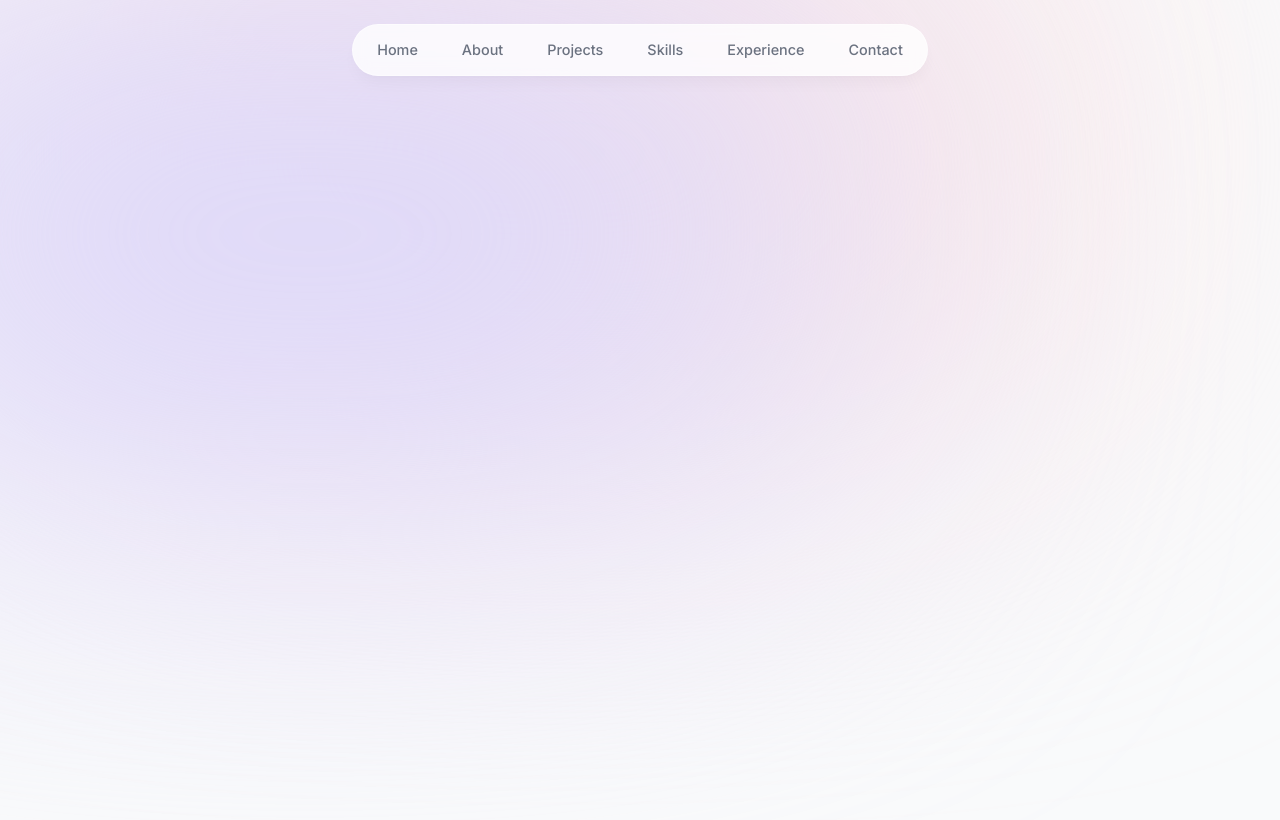
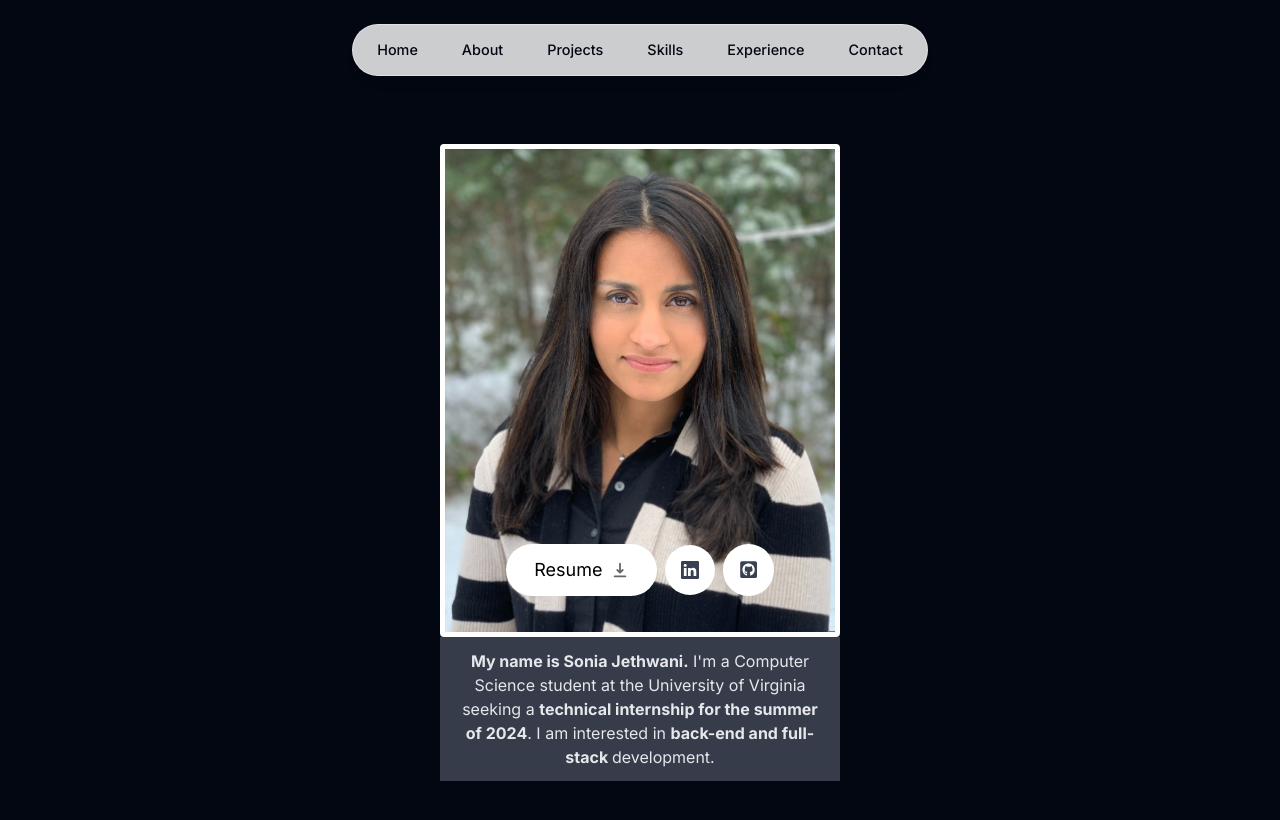
Before and after one commit to soniajethwani/Portfolio-Website, a Next.js app: page / in a window 1280 px wide. Shown: the top 820 px of the page. Built offline with nearby package versions, Linux system fonts and the light colour scheme.

Commit message:
some stylistic changes

```diff
--- a/app/layout.tsx
+++ b/app/layout.tsx
@@ -16,12 +16,15 @@ export default function RootLayout({
 }) {
   return (
     <html lang="en">
-      <body className={`${inter.className} bg-gray-50 text-gray-950 relative h-[5000px]`}>
-        <div className="bg-[#fbe2e3] absolute top-[-6rem] -z-10 right-[11rem] h-[31.25rem] w-[31.25rem] rounded-full blur-[10rem] sm:w-[68.75rem]"></div>
-        <div className="bg-[#dbd7fb] absolute top-[-1rem] -z-10 left-[-35rem] h-[31.25rem] w-[50rem] rounded-full blur-[10rem] sm:w-[68.75rem] md:left-[-33rem] lg:left-[-28rem] xl:left-[-15rem] 2xl:left-[-5rem]"></div>
+      <body className={`${inter.className} bg-gray-950 text-gray-50 relative h-[5000px] pt-28 sm:pt-36`}>
+        {/* <div className="bg-[#1f27ff] absolute top-[-6rem] -z-10 right-[11rem] h-[31.25rem] w-[31.25rem] rounded-full blur-[10rem] sm:w-[68.75rem]"></div>
+        <div className="bg-[#0bb736] absolute top-[-1rem] -z-10 left-[-35rem] h-[31.25rem] w-[50rem] rounded-full blur-[10rem] sm:w-[68.75rem] md:left-[-33rem] lg:left-[-28rem] xl:left-[-15rem] 2xl:left-[-5rem]"></div> */}
         <Header />
         {children}
       </body>
     </html>
   )
 }
+
+//blue: 1f27ff
+//green: 0bb736
--- a/app/page.tsx
+++ b/app/page.tsx
@@ -1,6 +1,9 @@
+import Intro from "@/components/intro";
+
 export default function Home() {
   return (
-    <main className="">
+    <main className="flex flex-col items-center px-4">
+      <Intro />
     </main>
   )
 }
--- a/components/header.tsx
+++ b/components/header.tsx
@@ -8,23 +8,23 @@ import Link from 'next/link';
 export default function Header() {
   return (
         <header className='z-[999] relative'>
-            <motion.div className='fixed top-0 left-1/2 h-[4.5rem] w-full rounded-none border border-white border-opacity-40 bg-white bg-opacity-80 shadow-lg shadow-black/[0.03] backdrop-blur-[0.5rem] sm:top-6 sm:h-[3.25rem] sm:w-[36rem] sm:rounded-full'
+            <motion.div className='fixed top-0 left-1/2 h-[4.5rem] w-full border border-white border-opacity-40 bg-white bg-opacity-80 shadow-lg shadow-black/[0.03] backdrop-blur-[0.5rem] sm:top-6 sm:h-[3.25rem] sm:w-[36rem] sm:rounded-full'
             initial={{ y: -100, x: "-50%", opacity: 0 }}
             animate={{ y: 0, x: "-50%", opacity: 1 }}
-            transition={{ delay: 0.5, duration: 2 }}
+            transition={{ delay: 0.5, duration: 2, type: "spring" }}
             ></motion.div>
 
             <nav className='flex fixed top-[0.15rem] left-1/2 h-12 -translate-x-1/2 py-2 sm:top-[1.7rem] sm:h-[initial] sm:py-0'>
-                <ul className='flex w-[22rem] flex-wrap items-center justify-center gap-y-1 text-[0.9rem] font-medium text-gray-500 sm:w-[initial] sm:flex-nowrap sm:gap-5'>
+                <ul className='flex w-[22rem] flex-wrap items-center justify-center gap-y-1 text-[0.9rem] font-medium text-gray-950 sm:w-[initial] sm:flex-nowrap sm:gap-5'>
                     {
                         links.map(link => (
                             <motion.li className='h-3/4 flex items-center justify-center '
                             key={link.hash}
                             initial={{ y: -100, opacity: 0 }}
                             animate={{ y: 0, opacity: 1 }}
-                            transition={{ delay: 0.5, duration: 2 }}
+                            transition={{ delay: 0.5, duration: 2, type: "spring" }}
                             >
-                                <Link className='flex w-full items-center justify-center px-3 py-3 hover:text-gray-950 transition' href={link.hash}>{link.name}</Link>
+                                <Link className='flex w-full items-center justify-center px-3 py-3 hover:text-amber-500 transition' href={link.hash}>{link.name}</Link>
                             </motion.li>
                         ))
                     }
--- a/components/intro.tsx
+++ b/components/intro.tsx
@@ -0,0 +1,99 @@
+"use client";
+
+import Image from 'next/image'
+import React from 'react'
+import profile_picture from "@/public/profile_picture.png"
+import {motion} from "framer-motion";
+import {HiDownload} from "react-icons/hi";
+import {BsLinkedin} from "react-icons/bs";
+import { FaGithubSquare } from 'react-icons/fa';
+
+export default function Intro() {
+  return (
+    <section
+    className="mb-28 max-w-[50rem] sm:mb-0 scroll-mt-[100rem]"
+    >
+    <div className='flex flex-col'>
+    <div className='flex items-center justify-left'>
+        <div className='relative'>
+            <motion.div
+                initial={{ opacity: 0, scale: 0 }}
+                animate={{ opacity: 1, scale: 1}}
+                transition={{ delay: 0.5, duration: 2, type: "spring"}}
+            >
+
+            <div className="h-[400px] w-[400px]">
+                <Image src={profile_picture} alt="Sonia's Picture"
+              width="400"
+              height="400"
+              quality="95"
+              priority={true}
+              className="rounded object-cover border-[0.35rem] border-white" />
+                <div className="bottom-0 px-4 py-3 bg-gray-500/50 w-full">
+                <p className="text-gray-200 text-center">
+                    <span className="font-bold">My name is Sonia Jethwani.</span> I'm a Computer Science student at the University of Virginia seeking a {" "}
+                    <span className="font-bold">technical internship for the summer of 2024</span>. I am interested in {" "}
+                    <span className="font-bold">back-end and full-stack </span> development.
+                </p>
+                </div>
+            </div>
+
+            </motion.div>
+
+            {/* <motion.span
+            className="absolute bottom-0 right-0 text-8xl"
+            initial={{ opacity: 0, scale: 0 }}
+            animate={{ opacity: 1, scale: 1 }}
+            transition={{
+              type: "spring",
+              stiffness: 125,
+              delay: 2,
+              duration: 4,
+            }}
+          >
+            👋
+          </motion.span> */}
+
+        </div>
+    </div>
+
+    {/* <div>
+    <motion.h1
+        className="mb-10 mt-4 px-4 text-left text-l font-medium !leading-[1.5] sm:text-xl"
+        initial={{ opacity: 0, y: 100 }}
+        animate={{ opacity: 1, y: 0 }}
+        transition={{ delay: 2, duration: 4, type: "spring", stiffness: 125}}
+
+      >
+        <span className="font-bold">My name is Sonia Jethwani.</span> I'm a Computer Science student at the University of Virginia seeking a {" "}
+        <span className="font-bold">technical internship for the summer of 2024</span>. I am interested in {" "}
+        <span className="font-bold">back-end and full-stack </span> development.
+      </motion.h1>
+
+    </div> */}
+    </div>
+
+    <motion.div className='relative flex flex-col sm:flex-row items-center justify-center gap-2 px-4 text-lg font-small'
+            initial={{ opacity: 0, y: 100 }}
+            animate={{ opacity: 1, y: 0 }}
+            transition={{ delay: 2, duration: 4, type: "spring", stiffness: 125}}
+            >
+        <a className='bg-white text-black px-7 py-3 flex items-center gap-2 rounded-full outline-none focus:scale-110 hover:scale-110 hover:bg-amber-500 active:scale-105 transition'>
+            Resume <HiDownload
+            className='opacity-60 group-hover:translate-y-1 transition'/>
+        </a> {" "}
+
+        <a className='bg-white text-gray-700 p-4 flex items-center gap-2 rounded-full outline-none focus:scale-110 hover:scale-110 hover:bg-amber-500 active:scale-105 transition'>
+            <BsLinkedin />
+        </a>
+
+        <a className='bg-white text-gray-700 p-4 flex items-center gap-2 text-[1.2rem] rounded-full outline-none focus:scale-110 hover:scale-110 hover:bg-amber-500 active:scale-105 transition'>
+            <FaGithubSquare />
+        </a>
+    </motion.div>
+
+
+
+    </section>
+  )
+}
```
Also changed, not shown: public/profile_picture.png (added).
